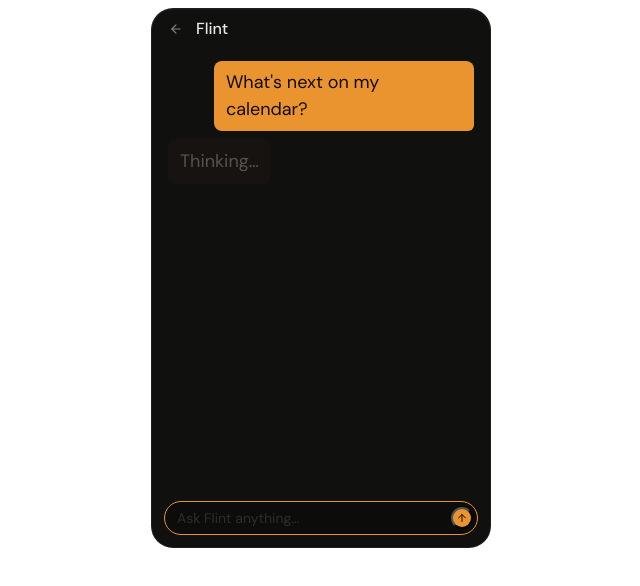
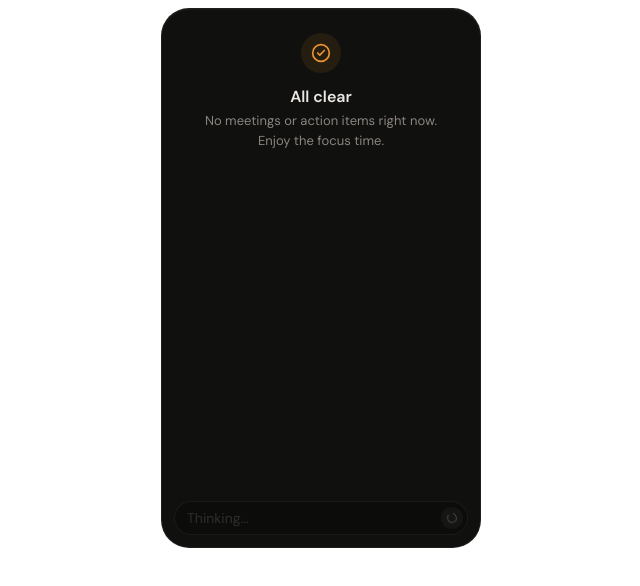
Before and after one commit to oribarilan/flint, a React (Vite) app in the folder src/renderer/: page / in a window 1280 px wide. Both pictures are taken after a click on the button "What's next?". Shown: the top 586 px of the page, without its empty margins (319-959 px from the left). Built offline with nearby package versions, Linux system fonts and the light colour scheme.

Commit message:
feat: deferred chat view — show loading in briefing until AI responds with block or text

```diff
--- a/src/renderer/src/App.tsx
+++ b/src/renderer/src/App.tsx
@@ -1,4 +1,4 @@
-import { useState, useEffect, useCallback, useRef } from "react";
+import { useEffect, useCallback, useRef } from "react";
 import { ArrowLeft, CircleCheck } from "lucide-react";
 import { useAttention } from "./hooks/useAttention";
 import { useChat } from "./hooks/useChat";
@@ -18,7 +18,6 @@
 import styles from "./App.module.css";
 
 export default function App() {
-  const [chatActive, setChatActive] = useState(false);
   const { items } = useAttention();
   const { messages, streamingContent, isStreaming, sendMessage, clearMessages } = useChat();
   const { config, isLoaded } = useConfig();
@@ -31,7 +30,13 @@
   const setActiveBlock = useBlockStore((s) => s.setActiveBlock);
   const clearActiveBlock = useBlockStore((s) => s.clearActiveBlock);
 
-  const isInChat = chatActive || messages.length > 0 || isStreaming;
+  // Waiting: sent a message, no response yet (no streaming text, no block)
+  const isWaiting = isStreaming && !streamingContent && !activeBlock;
+
+  // Only enter chat view when the AI has actually produced text content
+  const hasAssistantContent =
+    streamingContent.length > 0 || messages.some((m) => m.role === "assistant");
+  const isInChat = hasAssistantContent;
 
   const pillState: PillState =
     isInChat && !activeBlock ? "chat" : derivePillState(activeBlock, isStreaming);
@@ -44,13 +49,11 @@
     (prompt: string) => {
       clearActiveBlock();
       sendMessage(prompt);
-      setChatActive(true);
     },
     [sendMessage, clearActiveBlock],
   );
 
   const handleBack = useCallback(() => {
-    setChatActive(false);
     clearActiveBlock();
     clearMessages();
   }, [clearMessages, clearActiveBlock]);
@@ -168,7 +171,7 @@
               onJoin={handleJoin}
             />
             <div className={styles.footer}>
-              <ChatInput ref={chatInputRef} onSend={handleSend} disabled={isStreaming} />
+              <ChatInput ref={chatInputRef} onSend={handleSend} disabled={isStreaming} isLoading={isWaiting} />
             </div>
           </div>
         </div>
@@ -202,7 +205,7 @@
                 onSend={sendMessage}
               />
               <div className={styles.footer}>
-                <ChatInput ref={chatInputRef} onSend={sendMessage} disabled={isStreaming} />
+                <ChatInput ref={chatInputRef} onSend={sendMessage} disabled={isStreaming} isLoading={isWaiting} />
               </div>
             </div>
           </div>
@@ -271,6 +274,7 @@
               ref={chatInputRef}
               onSend={handleSend}
               disabled={isStreaming}
+              isLoading={isWaiting}
               placeholder="Ask Flint anything…"
             />
           </div>
--- a/src/renderer/src/components/ChatInput.module.css
+++ b/src/renderer/src/components/ChatInput.module.css
@@ -65,6 +65,26 @@
   background: var(--accent-hover);
 }
 
+/* ── Loading indicator ────────────────────────────────────── */
+
+.loadingHint {
+  flex-shrink: 0;
+  width: 22px;
+  height: 22px;
+  border-radius: 50%;
+  background: var(--glass-icon-bg);
+  color: var(--text-placeholder);
+  display: flex;
+  align-items: center;
+  justify-content: center;
+  animation: spin 1s linear infinite;
+}
+
+@keyframes spin {
+  from { transform: rotate(0deg); }
+  to { transform: rotate(360deg); }
+}
+
 /* ── Hidden in pill mode ──────────────────────────────────── */
 
 .slashHint,
--- a/src/renderer/src/components/ChatInput.tsx
+++ b/src/renderer/src/components/ChatInput.tsx
@@ -1,16 +1,17 @@
 import { useState, useCallback, forwardRef, type KeyboardEvent } from "react";
-import { ArrowUp } from "lucide-react";
+import { ArrowUp, Loader2 } from "lucide-react";
 import styles from "./ChatInput.module.css";
 
 interface ChatInputProps {
   onSend: (message: string) => void;
   disabled?: boolean;
+  isLoading?: boolean;
   placeholder?: string;
   selectedItems?: { id: string; title: string }[];
 }
 
 export const ChatInput = forwardRef<HTMLInputElement, ChatInputProps>(function ChatInput(
-  { onSend, disabled, placeholder = "Ask Flint anything…" },
+  { onSend, disabled, isLoading, placeholder = "Ask Flint anything…" },
   ref,
 ) {
   const [value, setValue] = useState("");
@@ -44,12 +45,17 @@
             setValue(e.target.value);
           }}
           onKeyDown={handleKeyDown}
-          placeholder={placeholder}
+          placeholder={isLoading ? "Thinking…" : placeholder}
           aria-label="Chat with Flint"
           aria-disabled={disabled ?? undefined}
           autoFocus
         />
       </div>
+      {isLoading ? (
+        <div className={styles.loadingHint} aria-label="Loading">
+          <Loader2 size={12} />
+        </div>
+      ) : (
         <button
           className={styles.hint}
           onClick={handleSubmit}
@@ -59,6 +65,7 @@
         >
           <ArrowUp size={12} />
         </button>
+      )}
     </div>
   );
 });
```
Also changed, not shown: 1 other file (tests, documents, lock files or other folders). Lines whose indentation alone changed are shown as unchanged.
